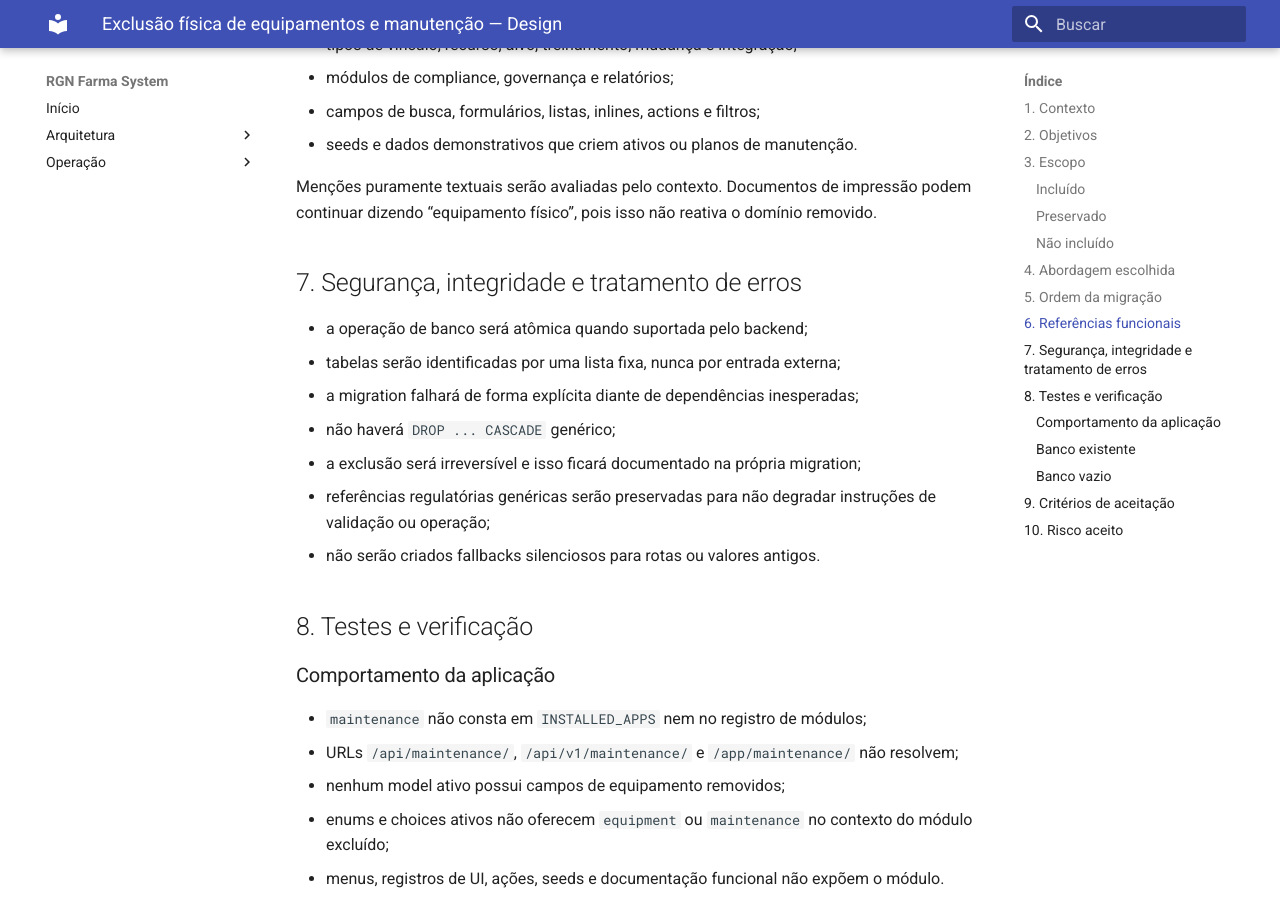
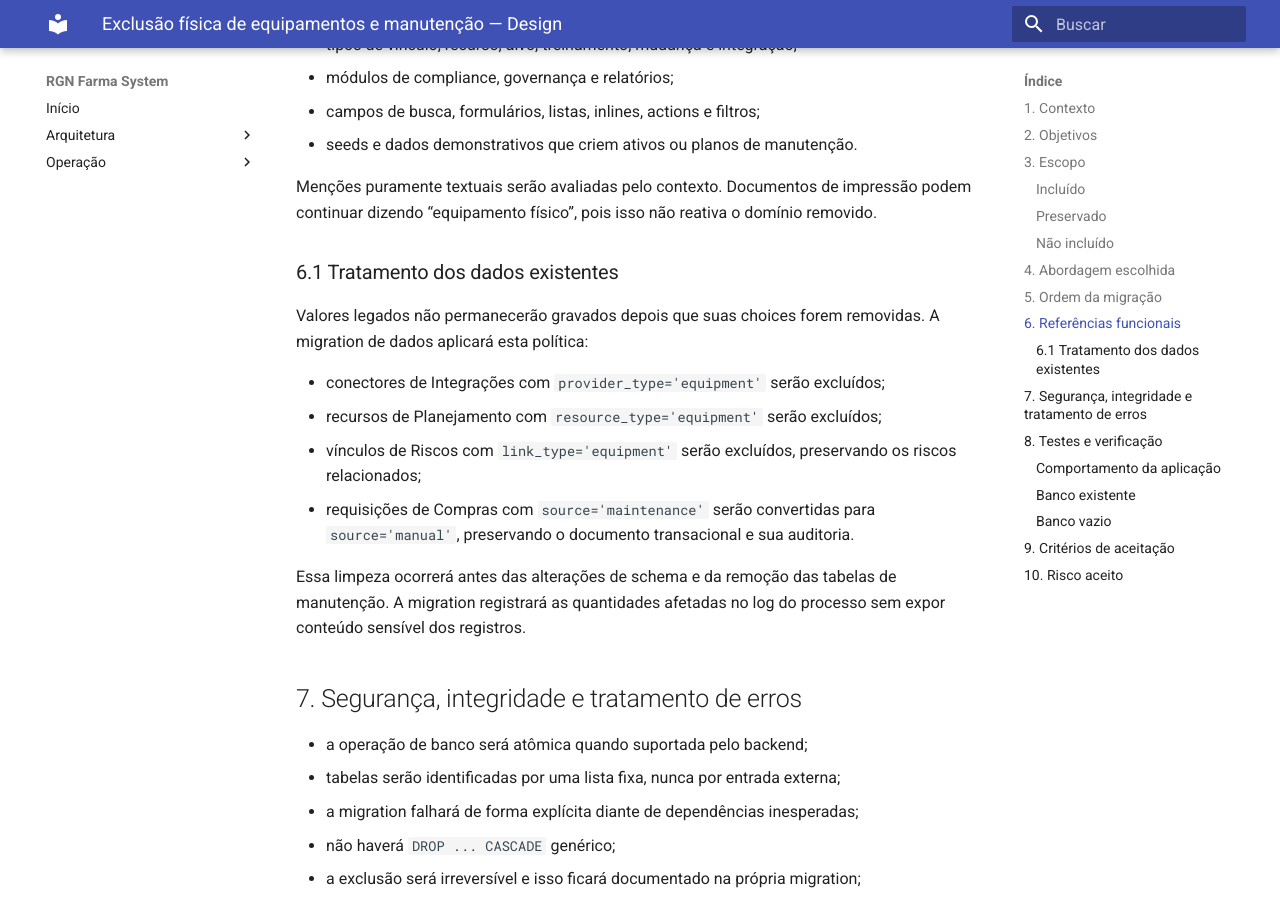
Before and after one commit to RuiGN/rgnfamarsystemv2, an MkDocs documentation site: the page built from docs/superpowers/specs/2026-08-29-physical-equipment-removal-design.md, in a window 1280 px wide and 900 px high, scrolled down 2741 px. Built offline with MkDocs 1.6.1 and Material for MkDocs 9.7.7, drawn with Linux system fonts in a browser that asks for light colours.

Commit message:
docs: define equipment data cleanup

```diff
--- a/docs/superpowers/specs/2026-08-29-physical-equipment-removal-design.md
+++ b/docs/superpowers/specs/2026-08-29-physical-equipment-removal-design.md
@@ -114,6 +114,22 @@ Menções puramente textuais serão avaliadas pelo contexto. Documentos de
 impressão podem continuar dizendo “equipamento físico”, pois isso não reativa o
 domínio removido.
 
+### 6.1 Tratamento dos dados existentes
+
+Valores legados não permanecerão gravados depois que suas choices forem
+removidas. A migration de dados aplicará esta política:
+
+- conectores de Integrações com `provider_type='equipment'` serão excluídos;
+- recursos de Planejamento com `resource_type='equipment'` serão excluídos;
+- vínculos de Riscos com `link_type='equipment'` serão excluídos, preservando os
+  riscos relacionados;
+- requisições de Compras com `source='maintenance'` serão convertidas para
+  `source='manual'`, preservando o documento transacional e sua auditoria.
+
+Essa limpeza ocorrerá antes das alterações de schema e da remoção das tabelas
+de manutenção. A migration registrará as quantidades afetadas no log do
+processo sem expor conteúdo sensível dos registros.
+
 ## 7. Segurança, integridade e tratamento de erros
 
 - a operação de banco será atômica quando suportada pelo backend;
```
